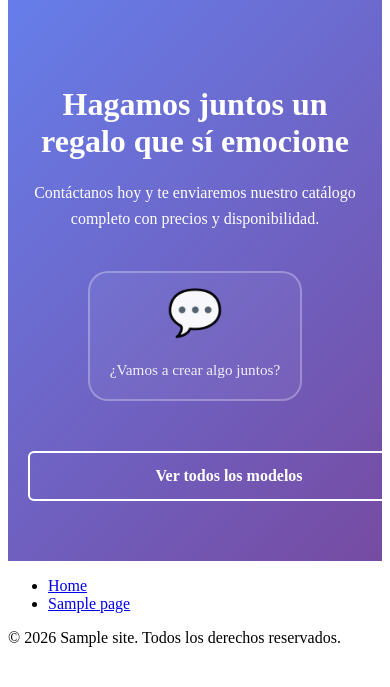
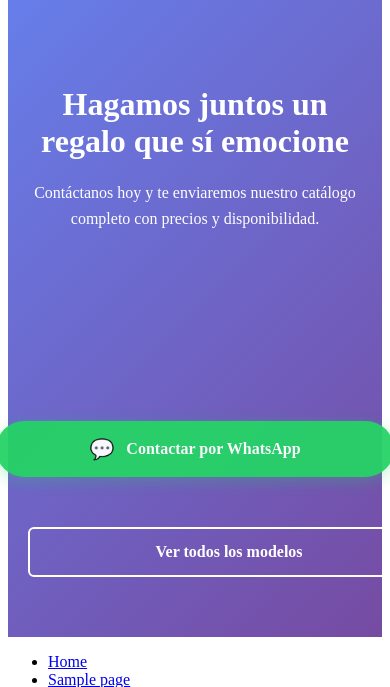
Before and after one commit to KimahriR/ucondieresis-wordpress, a WordPress theme: template wp-content/themes/ucondieresis/front-page.php in a window 390 px wide. Shown: the part 4838-5525 px from the top of the page. Before the commit the page ends 5485 px from the top, so only its background shows below. Run offline with PHP 8.4 and a stand-in for WordPress, Linux system fonts and the light colour scheme; the site name, menu and one post (Sample post) are stand-ins, and other content is empty.

Commit message:
feat: fade floating button on CTA section with WhatsApp CTA button
- Add Intersection Observer to detect when CTA section is visible
- Fade out floating button when CTA section appears (50% threshold)
- Fade in floating button when user scrolls away from CTA
- Add real WhatsApp button to CTA section
- Button appears as floating button disappears (synchronized fade)
- Hide visual focus box when WhatsApp button is visible
- Add smooth transitions with ease animations
- Responsive design for mobile devices
- Full contact experience integrated into CTA

```diff
--- a/wp-content/themes/ucondieresis/assets/css/home.css
+++ b/wp-content/themes/ucondieresis/assets/css/home.css
@@ -340,8 +340,11 @@
 /* WhatsApp Focus Point - Visual Integration */
 .cta__whatsapp-focus {
   display: flex;
+  flex-direction: column;
+  align-items: center;
   justify-content: center;
   margin-bottom: 50px;
+  gap: 20px;
   animation: whatsapp-focus-pulse 3s ease-in-out infinite;
 }
 
@@ -356,6 +359,14 @@
   backdrop-filter: blur(10px);
   background: rgba(255, 255, 255, 0.05);
   transition: all 0.3s ease;
+  animation: whatsapp-visual-appear 0.6s ease-out;
+  opacity: 1;
+}
+
+.cta__whatsapp-visual.is-hidden {
+  opacity: 0;
+  transform: scale(0.95);
+  pointer-events: none;
 }
 
 .cta__whatsapp-focus:hover .cta__whatsapp-visual {
@@ -377,6 +388,49 @@
   opacity: 0.95;
 }
 
+/* WhatsApp Button - Appears when floating button fades */
+.cta__whatsapp-button {
+  display: inline-flex;
+  align-items: center;
+  gap: 12px;
+  padding: 16px 32px;
+  background: #25d366;
+  color: white;
+  border-radius: 30px;
+  text-decoration: none;
+  font-weight: 600;
+  font-size: 1rem;
+  box-shadow: 0 4px 16px rgba(37, 211, 102, 0.3);
+  transition: all 0.4s ease;
+  opacity: 0;
+  transform: scale(0.95) translateY(10px);
+  pointer-events: none;
+}
+
+.cta__whatsapp-button.is-visible {
+  opacity: 1;
+  transform: scale(1) translateY(0);
+  pointer-events: auto;
+}
+
+.cta__whatsapp-button:hover {
+  background: #20ba5a;
+  transform: scale(1.05) translateY(0);
+  box-shadow: 0 6px 24px rgba(37, 211, 102, 0.5);
+}
+
+.cta__whatsapp-button:active {
+  transform: scale(0.98) translateY(0);
+}
+
+.cta__whatsapp-button-icon {
+  font-size: 20px;
+}
+
+.cta__whatsapp-button-text {
+  display: inline;
+}
+
 /* Animations */
 @keyframes whatsapp-focus-pulse {
   0%, 100% {
@@ -384,6 +438,17 @@
   }
   50% {
     opacity: 0.85;
+  }
+}
+
+@keyframes whatsapp-visual-appear {
+  from {
+    opacity: 0;
+    transform: scale(0.9);
+  }
+  to {
+    opacity: 1;
+    transform: scale(1);
   }
 }
 
@@ -532,6 +597,11 @@
   .cta__whatsapp-text {
     font-size: 0.95rem;
   }
+
+  .cta__whatsapp-button {
+    width: 100%;
+    justify-content: center;
+  }
 }
 
 /* ============================================
@@ -549,6 +619,13 @@
   flex-direction: column;
   align-items: flex-end;
   gap: 10px;
+  transition: opacity 0.4s ease;
+  opacity: 1;
+}
+
+.whatsapp-floating-container.is-hidden {
+  opacity: 0;
+  pointer-events: none;
 }
 
 /* Botón principal circular */
--- a/wp-content/themes/ucondieresis/assets/js/floating-whatsapp.js
+++ b/wp-content/themes/ucondieresis/assets/js/floating-whatsapp.js
@@ -34,6 +34,7 @@
     lastMessageIndex: -1,
     tooltipTimers: [],
     isAnimating: false,
+    ctaVisible: false,
   };
 
   // ==========================================
@@ -342,6 +343,9 @@
     // Position menu items in arc
     positionMenuItems();
 
+    // Setup CTA observer to hide on CTA section
+    setupCTAObserver();
+
     // Initial tooltip after delay
     const showInitialTooltip = setTimeout(() => {
       showTooltip(CONFIG.tooltipDuration);
@@ -361,6 +365,64 @@
     }, CONFIG.initialDelay);
 
     state.tooltipTimers.push(showInitialTooltip);
+  }
+
+  // ==========================================
+  // CTA Section Detection
+  // ==========================================
+
+  /**
+   * Detect when CTA section is in viewport
+   * Hide floating button when CTA is visible
+   */
+  function setupCTAObserver() {
+    const ctaSection = document.querySelector('.cta-section');
+    const ctaWhatsappButton = document.querySelector('.cta__whatsapp-button');
+    const ctaWhatsappVisual = document.querySelector('.cta__whatsapp-visual');
+
+    if (!ctaSection) return;
+
+    const observer = new IntersectionObserver((entries) => {
+      entries.forEach((entry) => {
+        state.ctaVisible = entry.isIntersecting;
+
+        if (state.ctaVisible) {
+          // CTA is visible - fade out floating button
+          container.classList.add('is-hidden');
+          hideTooltip();
+          if (state.menuOpen) {
+            toggleMenu();
+          }
+
+          // Show CTA WhatsApp button
+          if (ctaWhatsappButton) {
+            ctaWhatsappButton.classList.add('is-visible');
+          }
+
+          // Hide visual focus
+          if (ctaWhatsappVisual) {
+            ctaWhatsappVisual.classList.add('is-hidden');
+          }
+        } else {
+          // CTA is not visible - show floating button
+          container.classList.remove('is-hidden');
+
+          // Hide CTA WhatsApp button
+          if (ctaWhatsappButton) {
+            ctaWhatsappButton.classList.remove('is-visible');
+          }
+
+          // Show visual focus
+          if (ctaWhatsappVisual) {
+            ctaWhatsappVisual.classList.remove('is-hidden');
+          }
+        }
+      });
+    }, {
+      threshold: 0.5, // Trigger when 50% of CTA is visible
+    });
+
+    observer.observe(ctaSection);
   }
 
   // ==========================================
--- a/wp-content/themes/ucondieresis/template-parts/home/cta.php
+++ b/wp-content/themes/ucondieresis/template-parts/home/cta.php
@@ -4,6 +4,11 @@
  *
  * @package Ucondieresis
  */
+
+$whatsapp_number = ucondieresis_get_whatsapp_number();
+$whatsapp_number_clean = preg_replace('/\D/', '', $whatsapp_number);
+$whatsapp_message = urlencode(__('Hola, quisiera más información sobre sus productos', 'ucondieresis'));
+$whatsapp_url = 'https://wa.me/' . $whatsapp_number_clean . '?text=' . $whatsapp_message;
 
 $productos_url = get_post_type_archive_link('productos');
 ?>
@@ -23,6 +28,14 @@
         <span class="cta__whatsapp-icon">💬</span>
         <p class="cta__whatsapp-text"><?php esc_html_e('¿Vamos a crear algo juntos?', 'ucondieresis'); ?></p>
       </div>
+      <!-- WhatsApp Button that appears when floating button fades -->
+      <a href="<?php echo esc_url($whatsapp_url); ?>"
+         class="cta__whatsapp-button"
+         target="_blank"
+         rel="noopener noreferrer">
+        <span class="cta__whatsapp-button-icon">💬</span>
+        <span class="cta__whatsapp-button-text"><?php esc_html_e('Contactar por WhatsApp', 'ucondieresis'); ?></span>
+      </a>
     </div>
 
     <div class="cta__buttons">
```
